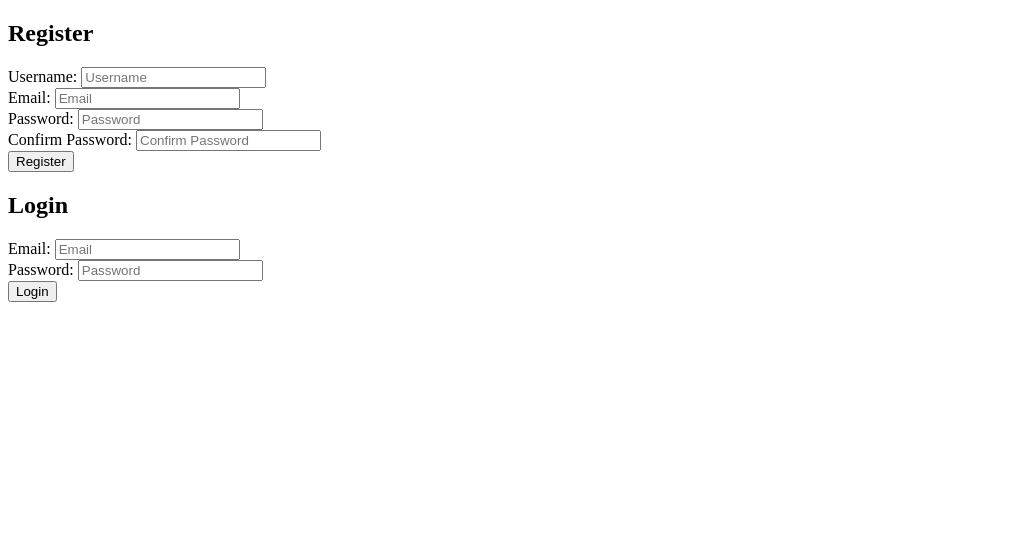
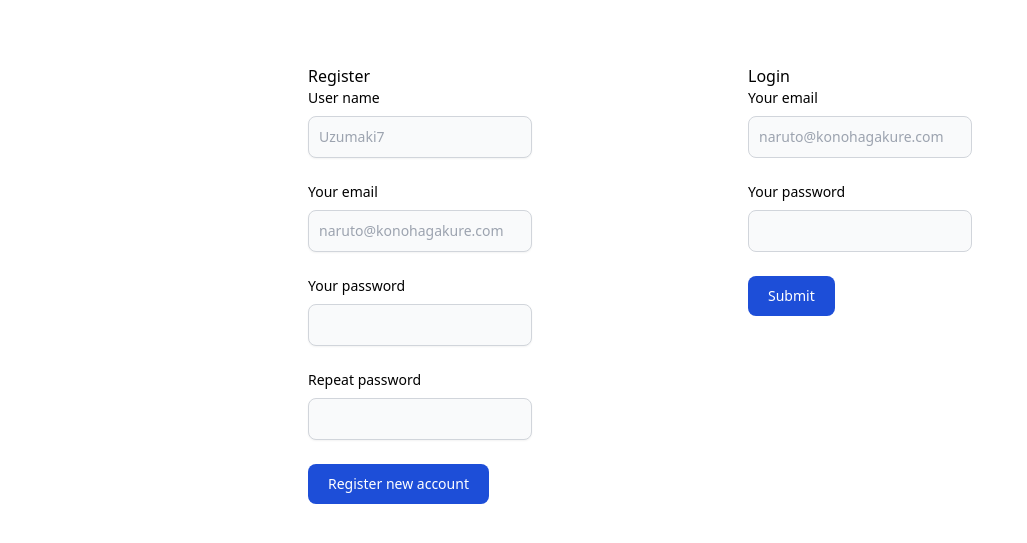
Before and after one commit to MSBivens/learn_web3, a Flask app: page /admin in a window 1280 px wide. Shown: the top 543 px of the page, without its empty margins (0-1027 px from the left). Run offline with Flask 2, Linux system fonts and the light colour scheme; some libraries are stand-ins or nearby versions.

Commit message:
page updates

```diff
--- a/flask_app/templates/admin.html
+++ b/flask_app/templates/admin.html
@@ -6,15 +6,17 @@
     <meta name="viewport" content="width=device-width, initial-scale=1.0">
     <title>Learn Web3</title>
     <link rel="stylesheet" type="text/css" href="{{ url_for('static', filename='css/style.css') }}">
+    <script src="https://cdn.tailwindcss.com"></script>
+    <link rel="stylesheet" href="https://unpkg.com/@themesberg/flowbite@1.2.0/dist/flowbite.min.css" />
 </head>
 <body>
-    <main class="container">
-        <div class="login-container">
+    <main class="lg:container lg:mx-auto mt-16 flex justify-center">
+        <div class="w-max px-3 mb-6 md:mb-0 mr-48 w-3/12">
             <form action="/register" method="POST" class="">
                 <h2>Register</h2>
                 {% with messages = get_flashed_messages(category_filter=['register']) %}
                     {% if messages %}
-                    <div class="alert alert-danger" role="alert">
+                    <div class="alert" role="alert">
                         <strong>Something went wrong!</strong>
                             {% for message in messages %}
                             <p>{{message}}</p>
@@ -22,24 +24,26 @@
                     </div>
                     {% endif %}
                 {% endwith %}
-                <div class="form-group">
-                    <label for="username">Username:</label>
-                    <input type="text" name="username" class="form-control" placeholder="Username">
+                <div class="mb-6">
+                    <label for="username" class="block mb-2 text-sm font-medium text-black">User name</label>
+                    <input type="text" id="username" class="shadow-sm bg-gray-50 border border-gray-300 text-gray-900 text-sm rounded-lg block w-full p-2.5" placeholder="Uzumaki7" required="" />
                 </div>
-                <div class="form-group">
-                    <label for="email">Email:</label>
-                    <input type="text" name="email" class="form-control" placeholder="Email">
+                <div class="mb-6">
+                    <label for="email" class="block mb-2 text-sm font-medium text-black">Your email</label>
+                    <input type="email" id="email" class="shadow-sm bg-gray-50 border border-gray-300 text-gray-900 text-sm rounded-lg block w-full p-2.5" placeholder="naruto@konohagakure.com" required="">
                 </div>
-                <div class="form-group">
-                    <label for="password">Password:</label>
-                    <input type="password" name="password" class="form-control" placeholder="Password">
+                <div class="mb-6">
+                    <label for="password" class="block mb-2 text-sm font-medium text-black">Your password</label>
+                    <input type="password" id="password" class="shadow-sm bg-gray-50 border border-gray-300 text-gray-900 text-sm rounded-lg block w-full p-2.5" required="">
                 </div>
-                <div class="form-group">
-                    <label for="confirm">Confirm Password:</label>
-                    <input type="password" name="confirm" class="form-control" placeholder="Confirm Password">
+                <div class="mb-6">
+                    <label for="repeat-password" class="block mb-2 text-sm font-medium text-black">Repeat password</label>
+                    <input type="password" id="repeat-password" class="shadow-sm bg-gray-50 border border-gray-300 text-gray-900 text-sm rounded-lg block w-full p-2.5" required="">
                 </div>
-                <input type="submit" value="Register" class="btn btn-primary">
+                <button type="submit" value="register" class="text-white bg-blue-700 hover:bg-blue-800 font-medium rounded-lg text-sm px-5 py-2.5 text-center">Register new account</button>
             </form>
+        </div>
+        <div class="w-max px-3 mb-6 md:mb-0 w-3/12">
             <form action="/login" method="post" class="">
                 <h2>Login</h2>
                 {% with messages = get_flashed_messages(category_filter=['login']) %}
@@ -52,15 +56,15 @@
                     </div>
                     {% endif %}
                 {% endwith %}
-                <div class="form-group">
-                    <label for="email">Email:</label>
-                    <input type="text" name="email" class="form-control" placeholder="Email">
-                </div>
-                <div class="form-group">
-                    <label for="password">Password:</label>
-                    <input type="password" name="password" class="form-control" placeholder="Password">
-                </div>
-                <input type="submit" value="Login" class="btn btn-success">
+                <div class="mb-6">
+                    <label for="email" class="block mb-2 text-sm font-medium text-black ">Your email</label>
+                        <input type="email" id="email" class="bg-gray-50 border border-gray-300 text-gray-900 text-sm rounded-lg block w-full p-2.5" placeholder="naruto@konohagakure.com" required="">
+                    </div>
+                    <div class="mb-6">
+                        <label for="password" class="block mb-2 text-sm font-medium text-black">Your password</label>
+                        <input type="password" id="password" class="bg-gray-50 border border-gray-300 text-gray-900 text-sm rounded-lg block w-full p-2.5" required="">
+                    </div>
+                    <button type="submit" value="login" class="text-white bg-blue-700 hover:bg-blue-800 font-medium rounded-lg text-sm w-full sm:w-auto px-5 py-2.5 text-center">Submit</button>
             </form>
         </div>
     </main>
--- a/flask_app/templates/admindash.html
+++ b/flask_app/templates/admindash.html
@@ -10,7 +10,7 @@
     <link rel="stylesheet" href="https://unpkg.com/@themesberg/flowbite@1.2.0/dist/flowbite.min.css" />
 </head>
 <body>
-    <main class="lg:container lg:mx-auto mt-16 flex">
+    <main class="lg:container lg:mx-auto mt-16 flex justify-center">
         <div class="w-max px-3 mb-6 md:mb-0 border-2 border-black rounded mr-5">
             <h3>Create a Resource</h3>
             <form action="/create/resource" method="post" class="w-full max-w-lg">
```
Also changed, not shown: flask_app/templates/podcasts.html (+48 -10 lines).
